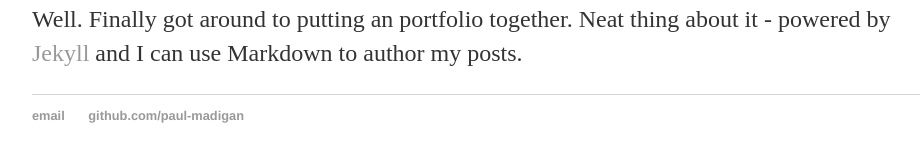
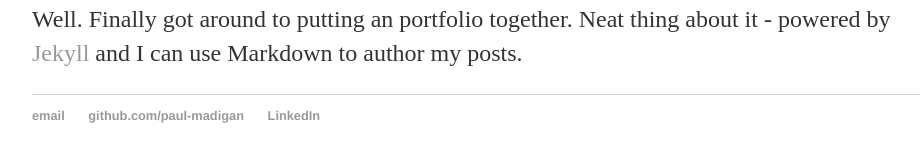
Before and after one commit to paul-madigan/paul-madigan.github.io, a Jekyll site: the page built from _posts/2019-05-07-paul-madigan-site-launched.md, in a window 1280 px wide. Shown: the part 307-469 px from the top of the page, without its empty margins (160-1080 px from the left). Built offline with Jekyll 4.4.1, drawn with Linux system fonts in a browser that asks for light colours.

Commit message:
Update default.html

```diff
--- a/_layouts/default.html
+++ b/_layouts/default.html
@@ -21,10 +21,10 @@
 			</div><!-- /.container -->
 			<footer>
 	    		<ul>
-        		<li><a href="mailto:pmadigan25@gmail.com">email</a></li>
-        		<li><a href="https://github.com/paul-madigan">github.com/paul-madigan</a></li>
-				<li><a href="https://www.linkedin.com/in/paul-madigan-07880190"></a></li>
-				</ul>
+				<li><a href="mailto:pmadigan25@gmail.com">email</a></li>
+				<li><a href="https://github.com/paul-madigan">github.com/paul-madigan</a></li>
+				<li><a href="https://www.linkedin.com/in/paul-madigan-07880190">LinkedIn</a></li>
+			</ul>
 			</footer>
 		</body>
 	</html>
```
